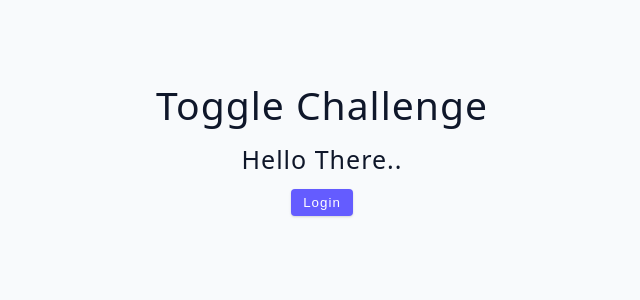
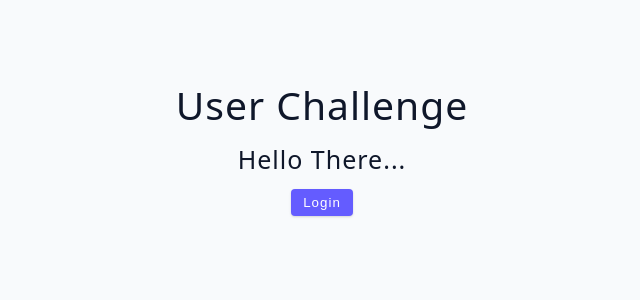
Before and after one commit to lokhandeganesh/hooks, a React (Vite) app: page / in a window 1280 px wide. Shown: the top 300 px of the page, without its empty margins (318-958 px from the left). Built offline with nearby package versions, Linux system fonts and the light colour scheme.

Commit message:
user login and logout

```diff
--- a/src/App.jsx
+++ b/src/App.jsx
@@ -7,6 +7,7 @@ import UseEffect from './components/UseEffect';
 import MultipleReturns from './components/MultipleReturns';
 import ShortCircuit from './components/ShortCircuit';
 import Toggle from './components/Toggle';
+import User from './components/UserChallenge';
 
 function App() {
   return (
@@ -18,7 +19,8 @@ function App() {
         {/* <UseEffect></UseEffect> */}
         {/* <MultipleReturns></MultipleReturns> */}
         {/* <ShortCircuit></ShortCircuit> */}
-        <Toggle></Toggle>
+        {/* <Toggle></Toggle> */}
+        <User></User>
         {/* <Final></Final> */}
       </div>
     </React.Fragment>
--- /dev/null
+++ b/src/components/UserChallenge.jsx
@@ -0,0 +1,30 @@
+import React, { useState } from "react";
+
+const User = () => {
+
+  const [user, setUser] = useState(null);
+
+  // Normaly connect to DB or API
+  const login = () => { setUser({ name: 'Ganesh' }) };
+  const logout = () => { setUser(null) };
+
+  return (
+    <section>
+      <h2>user challenge</h2>
+      {
+        user ?
+          <div>
+            <h4>Hello {user.name}</h4>
+            <button className="btn danger" onClick={logout}>Logout</button>
+          </div>
+          :
+          <div>
+            <h4>Hello there...</h4>
+            <button className="btn" onClick={login}>Login</button>
+          </div>
+      }
+    </section>
+  )
+};
+
+export default User;
```
